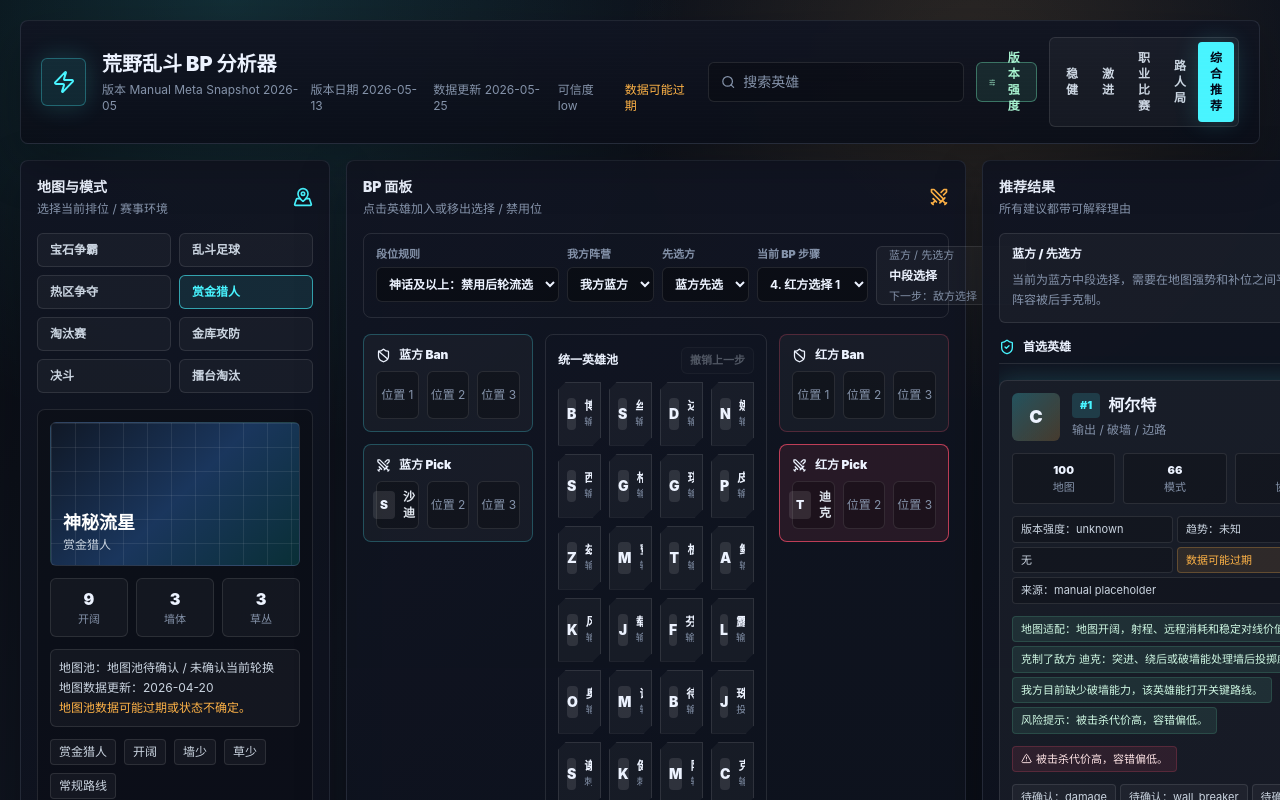
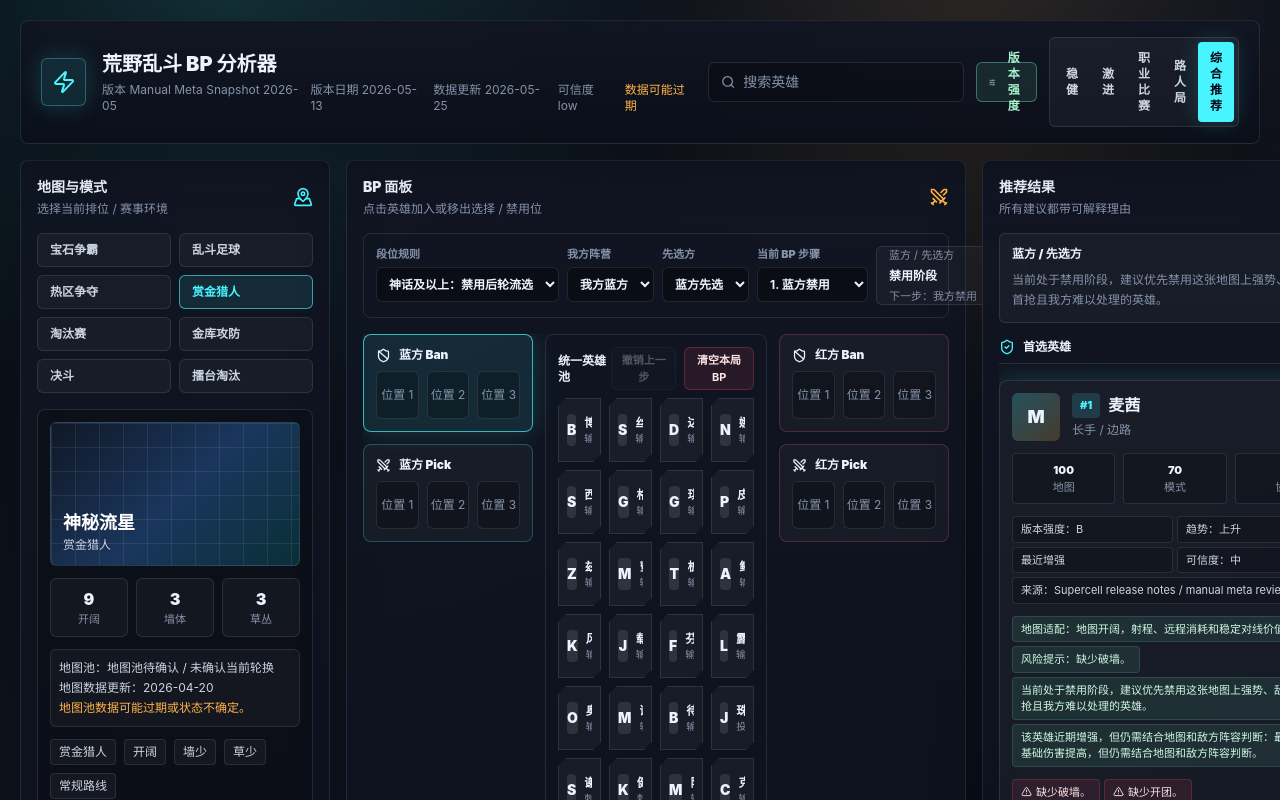
Before and after one commit to Ponder-c/brawl-stars-bp-analyzer, a React (Vite) app: page / in a window 1280 px wide. Shown: the top 800 px of the page. Built offline with nearby package versions, Linux system fonts and the light colour scheme.

Commit message:
fix duplicate auto picks and add reset draft

```diff
--- a/src/App.tsx
+++ b/src/App.tsx
@@ -20,18 +20,18 @@
     rankMode: 'mythic_plus',
     mySide: 'blue',
     firstPickSide: 'blue',
-    currentPhase: 'pick',
-    currentTeam: 'red',
-    currentStep: 3,
+    currentPhase: 'ban',
+    currentTeam: 'blue',
+    currentStep: 0,
     blueBans: [],
     redBans: [],
-    bluePicks: ['sandy'],
-    redPicks: ['tick'],
-    allyPicks: ['sandy'],
-    enemyPicks: ['tick'],
+    bluePicks: [],
+    redPicks: [],
+    allyPicks: [],
+    enemyPicks: [],
     allyBans: [],
     enemyBans: [],
-    nextAction: 'enemy_pick',
+    nextAction: 'ally_ban',
     considerMeta: true,
     strategyMode: 'balanced'
   });
--- a/src/components/DraftBoard.tsx
+++ b/src/components/DraftBoard.tsx
@@ -38,6 +38,25 @@
       onDraftChange(previous);
       return current.slice(0, -1);
     });
+  };
+
+  const handleResetDraft = () => {
+    if (!window.confirm('确定清空当前 BP 吗？')) return;
+    setHistory([]);
+    onDraftChange(
+      normalizeDraftState({
+        ...normalizedDraft,
+        currentStep: 0,
+        blueBans: [],
+        redBans: [],
+        bluePicks: [],
+        redPicks: [],
+        allyBans: [],
+        enemyBans: [],
+        allyPicks: [],
+        enemyPicks: []
+      })
+    );
   };
 
   return (
@@ -115,6 +134,7 @@
         <div className="min-h-0 overflow-auto rounded-lg border border-white/10 bg-black/18 p-3">
           <div className="mb-2 flex items-center justify-between">
             <span className="text-xs font-black text-ink">统一英雄池</span>
+            <div className="flex items-center gap-2">
               <button
                 className="rounded-md border border-white/10 bg-white/[0.04] px-2 py-1 text-[11px] font-bold text-slate-300 transition hover:border-white/25 disabled:opacity-35"
                 disabled={history.length === 0}
@@ -122,6 +142,10 @@
               >
                 撤销上一步
               </button>
+              <button className="rounded-md border border-danger/25 bg-danger/10 px-2 py-1 text-[11px] font-bold text-rose-100 transition hover:border-danger/50" onClick={handleResetDraft}>
+                清空本局 BP
+              </button>
+            </div>
           </div>
           <BrawlerPicker brawlers={brawlers} selectedIds={[]} disabledIds={poolDisabledIds} search={search} onToggle={handlePoolToggle} />
         </div>
```
Lines whose indentation alone changed are shown as unchanged.
